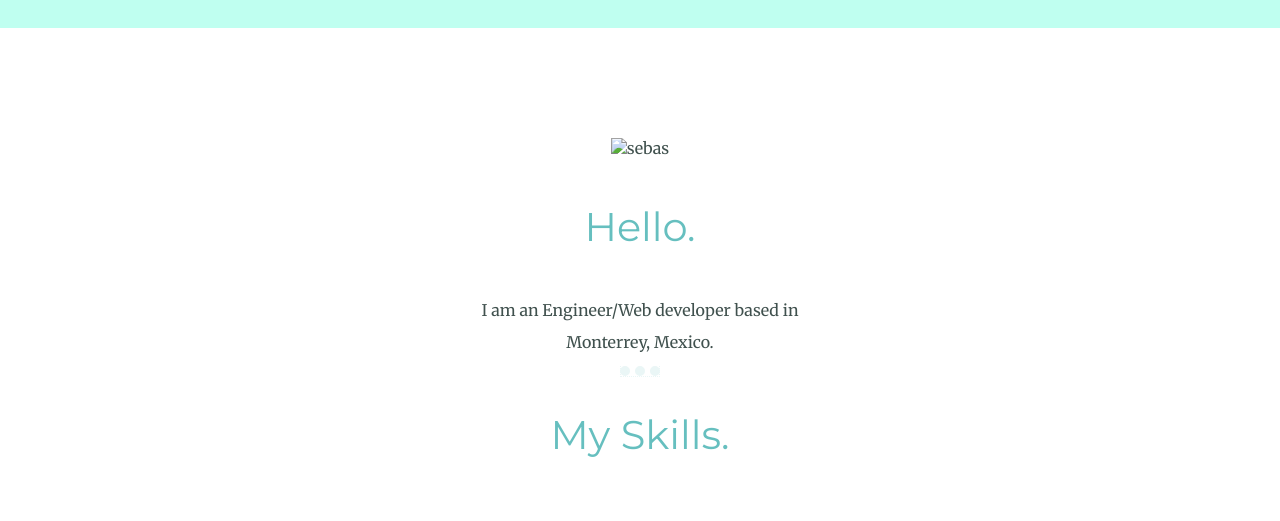
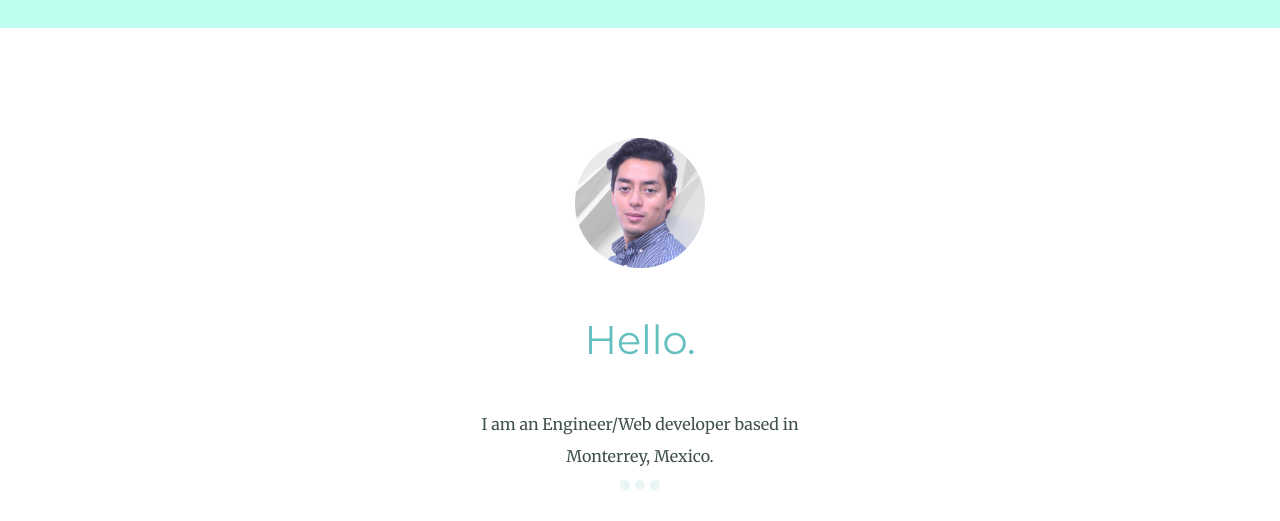
Before and after one commit to Carrerin123/CV-Sebastian, a plain HTML site: page index.html in a window 1280 px wide. Shown: the part 840-1361 px from the top of the page. Drawn offline with Linux system fonts and the light colour scheme; files whose address does not match are found by name.

Commit message:
Update index.html

```diff
--- a/index.html
+++ b/index.html
@@ -19,7 +19,7 @@
     </div>
     <div class="middle-container">
       <div class="profile">
-        <img class="sebasimg"src="CSS- MY SITE\images\Sebas.png" alt="sebas">
+        <img class="sebasimg"src="CV-Sebastian/images/Sebas.png" alt="sebas">
         <h2>Hello.</h2>
         <p class="intro">I am an Engineer/Web developer based in Monterrey, Mexico.</p>
       </div>
```
